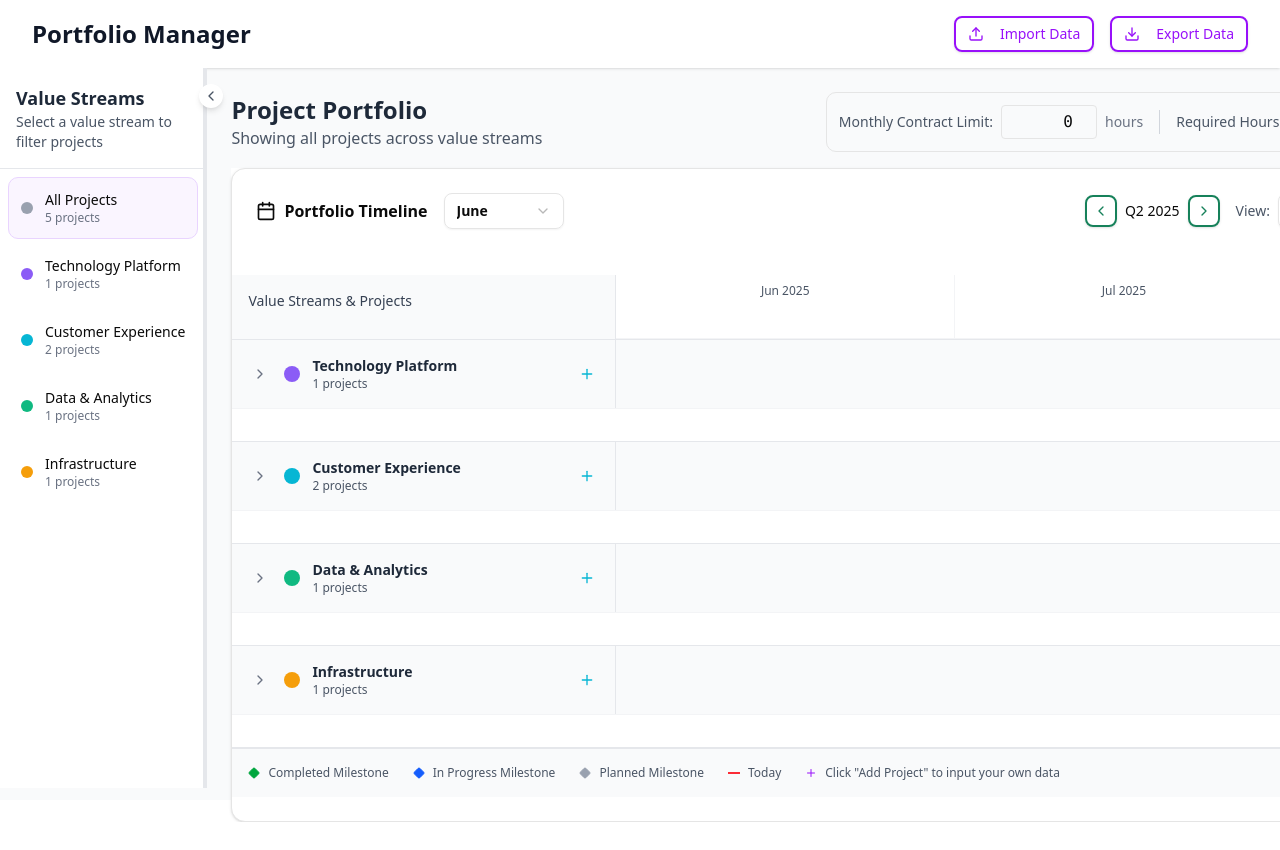
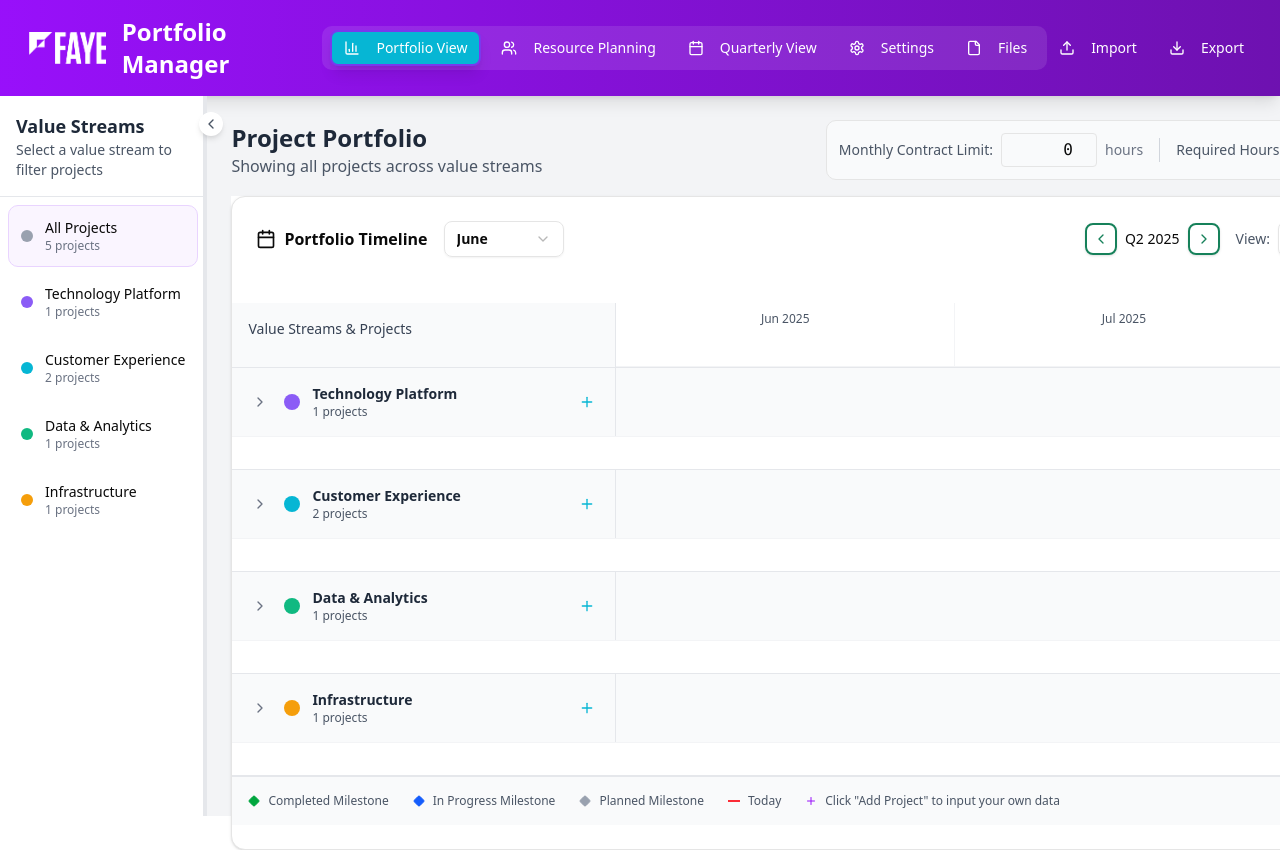
Before and after one commit to aboerstra/portfoliomgr, a React (Vite) app: page / in a window 1280 px wide. Shown: the top 850 px of the page. Before the commit the page ends 822 px from the top, so only its background shows below. Built offline with nearby package versions, Linux system fonts and the light colour scheme.

Commit message:
Fix: Restored header with navigation tabs

```diff
--- a/src/App.jsx
+++ b/src/App.jsx
@@ -677,11 +677,60 @@ function PortfolioView() {
   };
 
   return (
-    <div className="min-h-screen bg-gray-50">
-      <header className="bg-white shadow">
-        <div className="max-w-7xl mx-auto py-4 px-4 sm:px-6 lg:px-8 flex justify-between items-center">
-          <h1 className="text-2xl font-bold text-gray-900">Portfolio Manager</h1>
-          <div className="flex gap-4">
+    <div className="min-h-screen bg-gray-100">
+      {/* Header */}
+      <header className="bg-gradient-to-r from-purple-600 to-purple-800 text-white shadow-lg">
+        <div className="px-6 py-4">
+          <div className="flex items-center justify-between">
+            <div className="flex items-center space-x-4">
+              <img src={fayeLogo} alt="Faye" className="h-8" />
+              <h1 className="text-2xl font-bold">Portfolio Manager</h1>
+            </div>
+            {/* Main Navigation Tabs */}
+            <nav className="flex items-center space-x-2 bg-white/10 rounded-lg px-2 py-1">
+              <Button
+                variant={currentView === 'portfolio' ? 'secondary' : 'ghost'}
+                onClick={() => setCurrentView('portfolio')}
+                className="text-white hover:text-purple-200"
+              >
+                <BarChart3 className="h-4 w-4 mr-2" />
+                Portfolio View
+              </Button>
+              <Button
+                variant={currentView === 'resources' ? 'secondary' : 'ghost'}
+                onClick={() => setCurrentView('resources')}
+                className="text-white hover:text-purple-200"
+              >
+                <Users className="h-4 w-4 mr-2" />
+                Resource Planning
+              </Button>
+              <Button
+                variant={currentView === 'quarterly' ? 'secondary' : 'ghost'}
+                onClick={() => setCurrentView('quarterly')}
+                className="text-white hover:text-purple-200"
+              >
+                <Calendar className="h-4 w-4 mr-2" />
+                Quarterly View
+              </Button>
+              <Button
+                variant={currentView === 'settings' ? 'secondary' : 'ghost'}
+                onClick={() => setCurrentView('settings')}
+                className="text-white hover:text-purple-200"
+              >
+                <Settings className="h-4 w-4 mr-2" />
+                Settings
+              </Button>
+              <Button
+                variant={currentView === 'files' ? 'secondary' : 'ghost'}
+                onClick={() => setCurrentView('files')}
+                className="text-white hover:text-purple-200"
+              >
+                <File className="h-4 w-4 mr-2" />
+                Files
+              </Button>
+            </nav>
+            {/* Import/Export Buttons */}
+            <div className="flex items-center space-x-2">
               <input
                 type="file"
                 accept=".json"
@@ -689,28 +738,23 @@ function PortfolioView() {
                 id="fileInput"
                 style={{ display: 'none' }}
               />
-            <button
+              <Button
+                variant="ghost"
                 onClick={() => document.getElementById('fileInput').click()}
-              className="inline-flex items-center justify-center gap-2 whitespace-nowrap rounded-md text-sm font-medium disabled:pointer-events-none disabled:opacity-50 [&_svg]:pointer-events-none [&_svg:not([class*='size-'])]:size-4 shrink-0 [&_svg]:shrink-0 outline-none focus-visible:border-ring focus-visible:ring-ring/50 focus-visible:ring-[3px] aria-invalid:ring-destructive/20 dark:aria-invalid:ring-destructive/40 aria-invalid:border-destructive border-2 bg-transparent shadow-sm duration-200 h-9 px-4 py-2 has-[>svg]:px-3 border-purple-600 text-purple-600 hover:bg-purple-100 focus:bg-purple-200 active:bg-purple-300 hover:text-purple-700 focus:text-purple-800 active:text-purple-900 transition-colors"
+                className="text-white hover:text-purple-200"
               >
-              <svg xmlns="http://www.w3.org/2000/svg" width="24" height="24" viewBox="0 0 24 24" fill="none" stroke="currentColor" strokeWidth="2" strokeLinecap="round" strokeLinejoin="round" className="lucide lucide-upload h-4 w-4 mr-2" aria-hidden="true">
-                <path d="M21 15v4a2 2 0 0 1-2 2H5a2 2 0 0 1-2-2v-4"></path>
-                <polyline points="17 8 12 3 7 8"></polyline>
-                <line x1="12" x2="12" y1="3" y2="15"></line>
-              </svg>
-              Import Data
-            </button>
-            <button
+                <Upload className="h-4 w-4 mr-2" />
+                Import
+              </Button>
+              <Button
+                variant="ghost"
                 onClick={exportData}
-              className="inline-flex items-center justify-center gap-2 whitespace-nowrap rounded-md text-sm font-medium disabled:pointer-events-none disabled:opacity-50 [&_svg]:pointer-events-none [&_svg:not([class*='size-'])]:size-4 shrink-0 [&_svg]:shrink-0 outline-none focus-visible:border-ring focus-visible:ring-ring/50 focus-visible:ring-[3px] aria-invalid:ring-destructive/20 dark:aria-invalid:ring-destructive/40 aria-invalid:border-destructive border-2 bg-transparent shadow-sm duration-200 h-9 px-4 py-2 has-[>svg]:px-3 border-purple-600 text-purple-600 hover:bg-purple-100 focus:bg-purple-200 active:bg-purple-300 hover:text-purple-700 focus:text-purple-800 active:text-purple-900 transition-colors"
+                className="text-white hover:text-purple-200"
               >
-              <svg xmlns="http://www.w3.org/2000/svg" width="24" height="24" viewBox="0 0 24 24" fill="none" stroke="currentColor" strokeWidth="2" strokeLinecap="round" strokeLinejoin="round" className="lucide lucide-download h-4 w-4 mr-2" aria-hidden="true">
-                <path d="M21 15v4a2 2 0 0 1-2 2H5a2 2 0 0 1-2-2v-4"></path>
-                <polyline points="7 10 12 15 17 10"></polyline>
-                <line x1="12" x2="12" y1="15" y2="3"></line>
-              </svg>
-              Export Data
-            </button>
+                <Download className="h-4 w-4 mr-2" />
+                Export
+              </Button>
+            </div>
           </div>
         </div>
       </header>
```
Also changed, not shown: 1 other file (tests, documents, lock files or other folders). Lines whose indentation alone changed are shown as unchanged.
